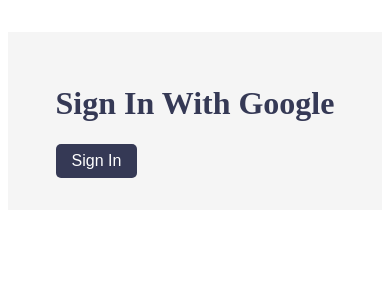
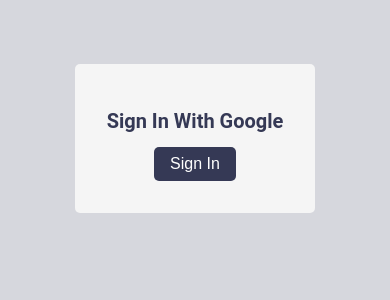
Before and after one commit to itspedro/chess-TypeScript, a React (Create React App) app: page / in a window 390 px wide. Shown: the top 300 px of the page. Built offline with nearby package versions, Linux system fonts and the light colour scheme; no server answers.

Commit message:
style: mobile reposivity added.

```diff
--- a/src/components/Auth.tsx
+++ b/src/components/Auth.tsx
@@ -1,6 +1,7 @@
 import { auth, provider } from '../config/firebase';
 import { signInWithPopup } from 'firebase/auth';
 import { Cookies } from 'react-cookie';
+import '../styles/auth.css';
 
 const cookies = new Cookies();
 
--- a/src/styles/App.css
+++ b/src/styles/App.css
@@ -1,11 +1,20 @@
+body {
+  background-color: #D6D7DD;
+  font-family: 'Roboto', sans-serif;
+  margin: 0;
+  padding: 0;
+  box-sizing: border-box;
+
+}
+
 .App {
   display: flex;
+  gap: 1rem;
 }
 
 .App {
   margin-top: 2rem;
   justify-content: center;
-  background-color: #f5f5f5;
   color: #353955;
   padding: 2rem;
 }
@@ -24,3 +33,13 @@
 .btn:hover {
   background: #434b5d;
 }
+
+
+@media (max-width: 800px) {
+  .App {
+    font-size: 10px;
+    flex-direction: column;
+    gap: 1rem;
+    align-items: center;
+  }
+}
--- a/src/styles/Chat.css
+++ b/src/styles/Chat.css
@@ -53,3 +53,12 @@
 .send {
   margin-right: 1rem;
 }
+
+@media (max-width: 800px) {
+  .chat-app {
+    font-size: 10px;
+    max-height: 300px;
+    width: 95%;
+    margin: auto;
+  }
+}
--- a/src/styles/Room.css
+++ b/src/styles/Room.css
@@ -16,3 +16,10 @@
   flex-direction: column;
   gap: 1rem;
 }
+
+@media (max-width: 800px) {
+  .Room-Content {
+    width: 95%;
+    margin: auto;
+  }
+}
--- /dev/null
+++ b/src/styles/auth.css
@@ -0,0 +1,15 @@
+.auth {
+    display: flex;
+    flex-direction: column;
+    align-items: center;
+    justify-content: center;
+    padding: 2rem;
+    border-radius: 5px;
+    background-color: #f5f5f5;
+}
+
+@media screen and (max-width: 800px) {
+    .auth {
+        font-size: 10px;
+    }
+}
--- a/src/styles/board.css
+++ b/src/styles/board.css
@@ -70,8 +70,8 @@
 @media screen and (max-width: 600px) {
 
     .board {
-        grid-template-columns: repeat(8, 30px);
-        grid-template-rows: repeat(8, 30px);
+        grid-template-columns: repeat(8, 35px);
+        grid-template-rows: repeat(8, 35px);
     }
 
 }
```
